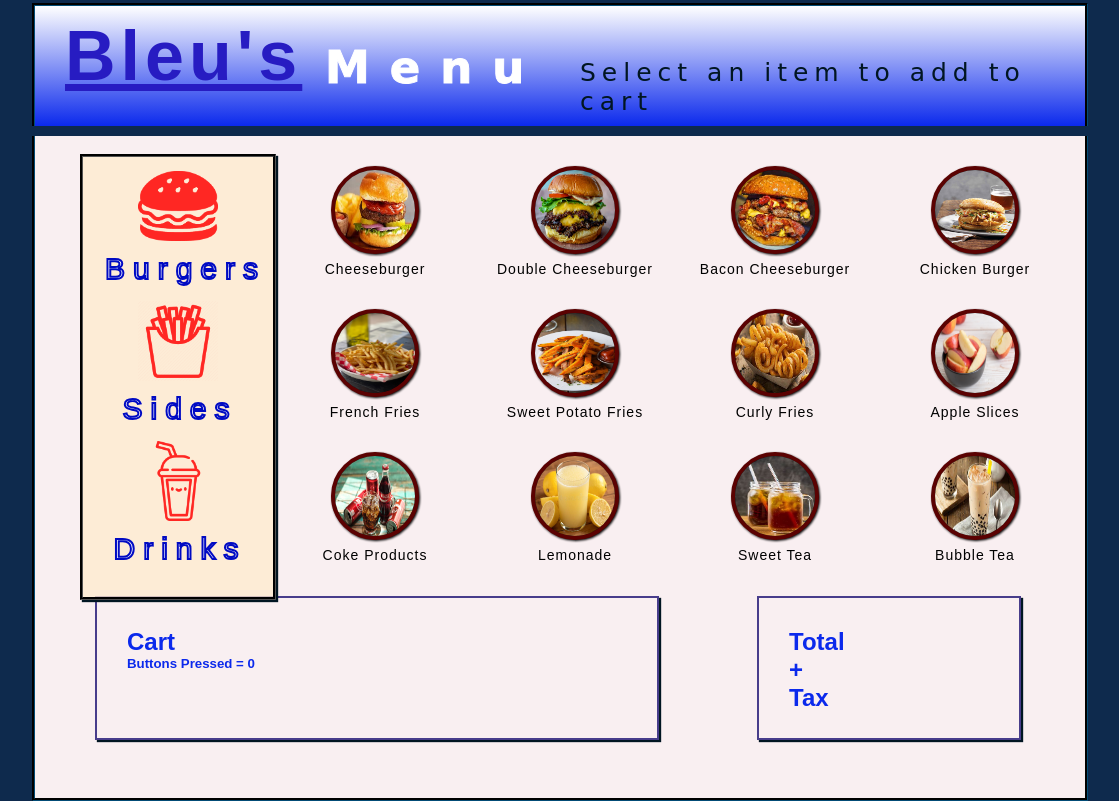
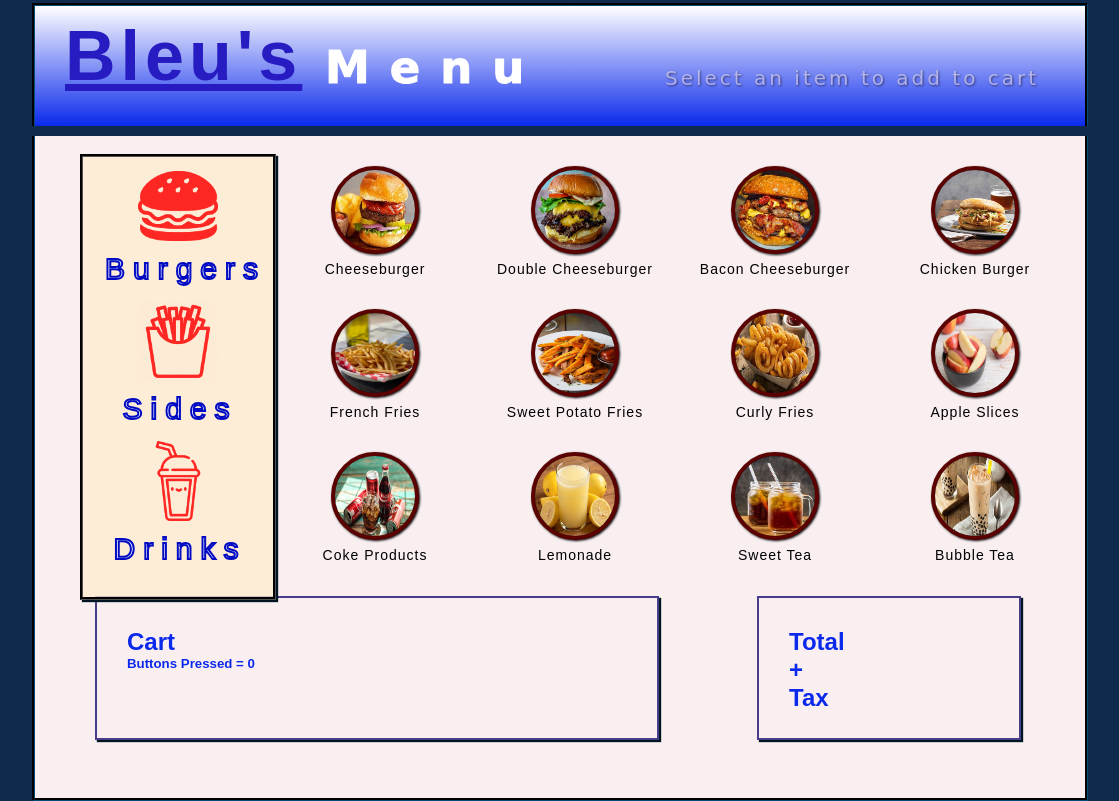
Before and after one commit to GMj86/flaskapp-borger, a Flask app: page / in a window 1360 px wide. Shown: the whole page, without its empty margins (188-1307 px from the left). Run offline with Flask 2, Linux system fonts and the light colour scheme.

Commit message:
Update some.css

```diff
--- a/static/some.css
+++ b/static/some.css
@@ -78,13 +78,16 @@
     align-items: left;
     position: absolute;
     font-family: cursive;
-    font-size: 25px;
-    color: #011622;
+    font-size: 20px;
+    color: rgb(248, 229, 227);
+    opacity: 50%;
     width: 500px;
-    left: 375px;
-    top: 12px;
-    letter-spacing: 6px;
+    left: 460px;
+    top: 20px;
+    letter-spacing: 3px;
     padding-left: 20px;
+    filter: drop-shadow(1px 1px 1px black)
+
 
 }
 
```
